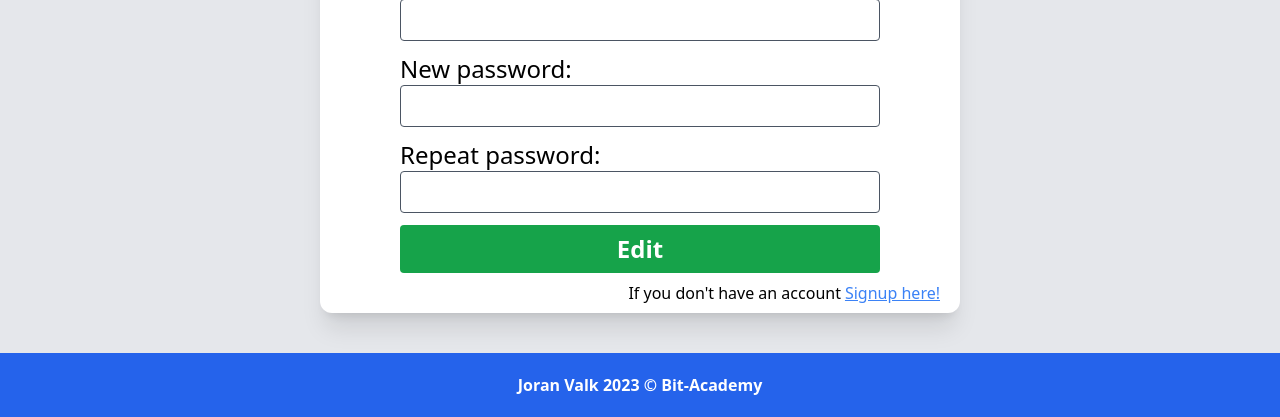
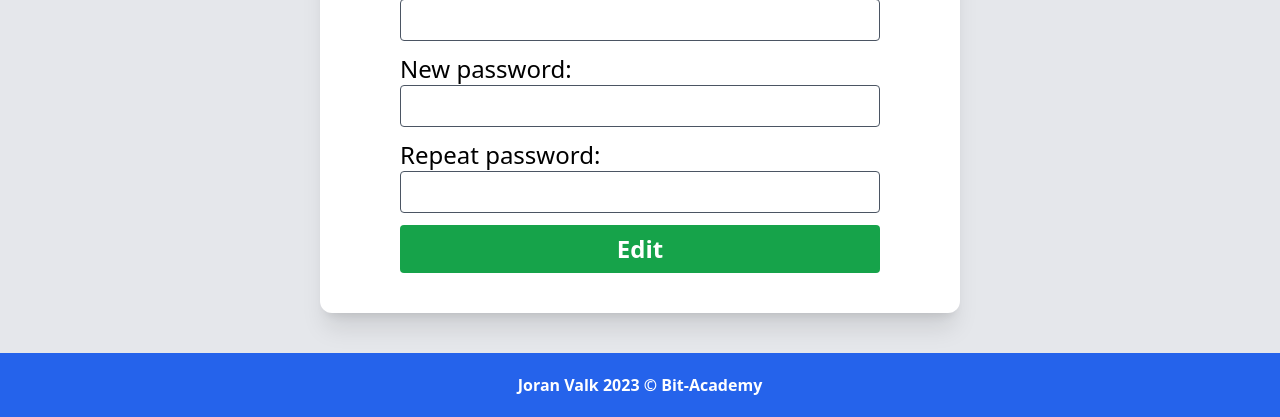
Before and after one commit to Rednasho/binsta, a PHP site: template views/user/edit.twig in a window 1280 px wide. Shown: the part 685-1102 px from the top of the page. Run offline with PHP 8.4, Linux system fonts and the light colour scheme; the template is opened without the code that fills it: most values are stand-ins (such as "Sample title", 1, 10 or a date in 2020); grey boxes marked "Sample" are stand-in pictures; some libraries are stand-ins or nearby versions.

Commit message:
Goedgekeurd

```diff
--- a/views/user/edit.twig
+++ b/views/user/edit.twig
@@ -7,7 +7,7 @@
 {% block content %}
     {% for profileItem in profile %}
         <div class="flex w-full justify-center">
-            <div class="w-1/2 max-md:w-full flex flex-col items-center bg-white shadow-xl my-10 rounded-xl">
+            <div class="w-1/2 max-md:w-full flex flex-col items-center bg-white shadow-xl my-10 rounded-xl pb-10">
                 <div class="flex bg-blue-500 w-full text-white justify-center rounded-tr-xl rounded-tl-xl">
                     <h1 class="text-3xl w-3/4 font-bold py-5">Edit Profile</h1>
                 </div>
@@ -65,9 +65,6 @@
                         <p>Repeated password did not match!</p>
                     </div>
                 {% endif %}
-                <div class="flex w-full justify-end p-2 pe-5">
-                    <p class="pe-1">If you don't have an account</p><a href="/user/signup" class="text-blue-500 underline">Signup here!</a>
-                </div>
             </div>
         </div>
     {% endfor %}
```
Also changed, not shown: controllers/PostController.php (+8 -1 lines), views/post/create.twig (+6 -1 lines), public/assets/imgs/favicon/site.webmanifest.
